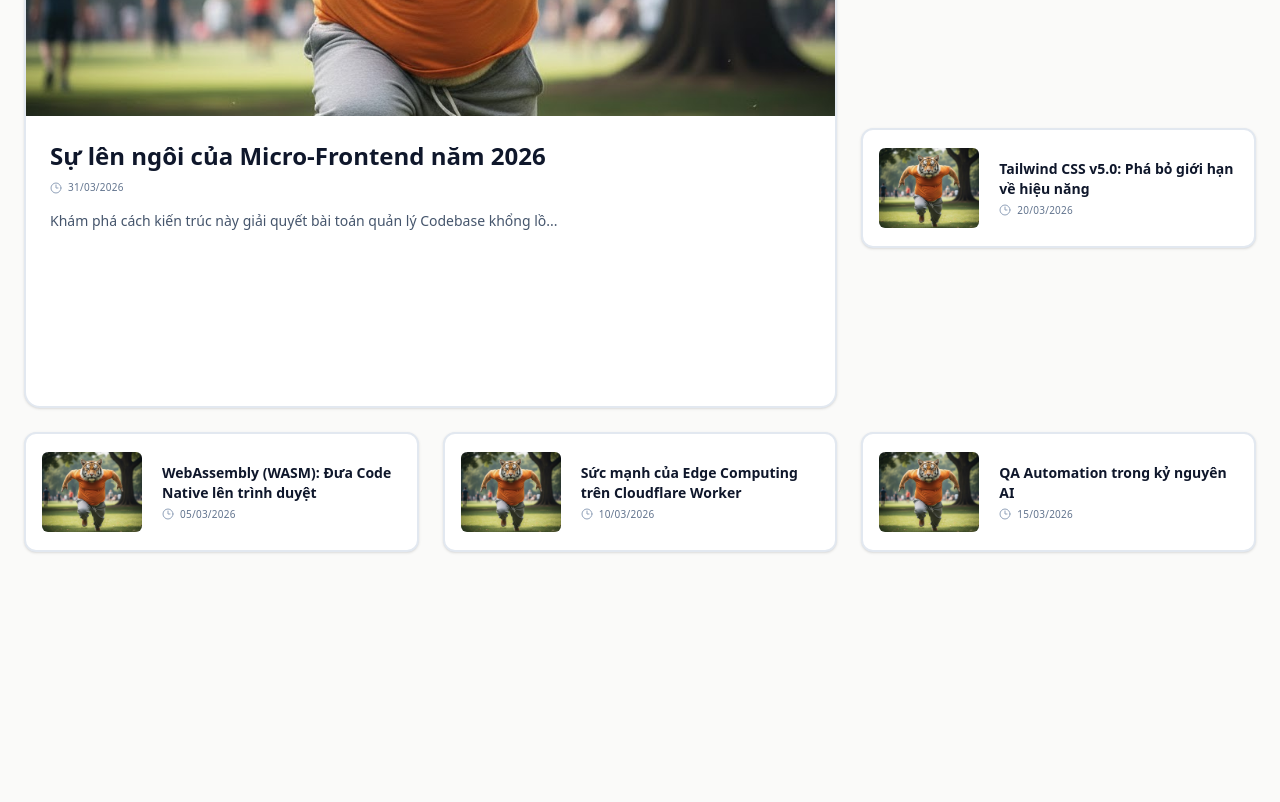
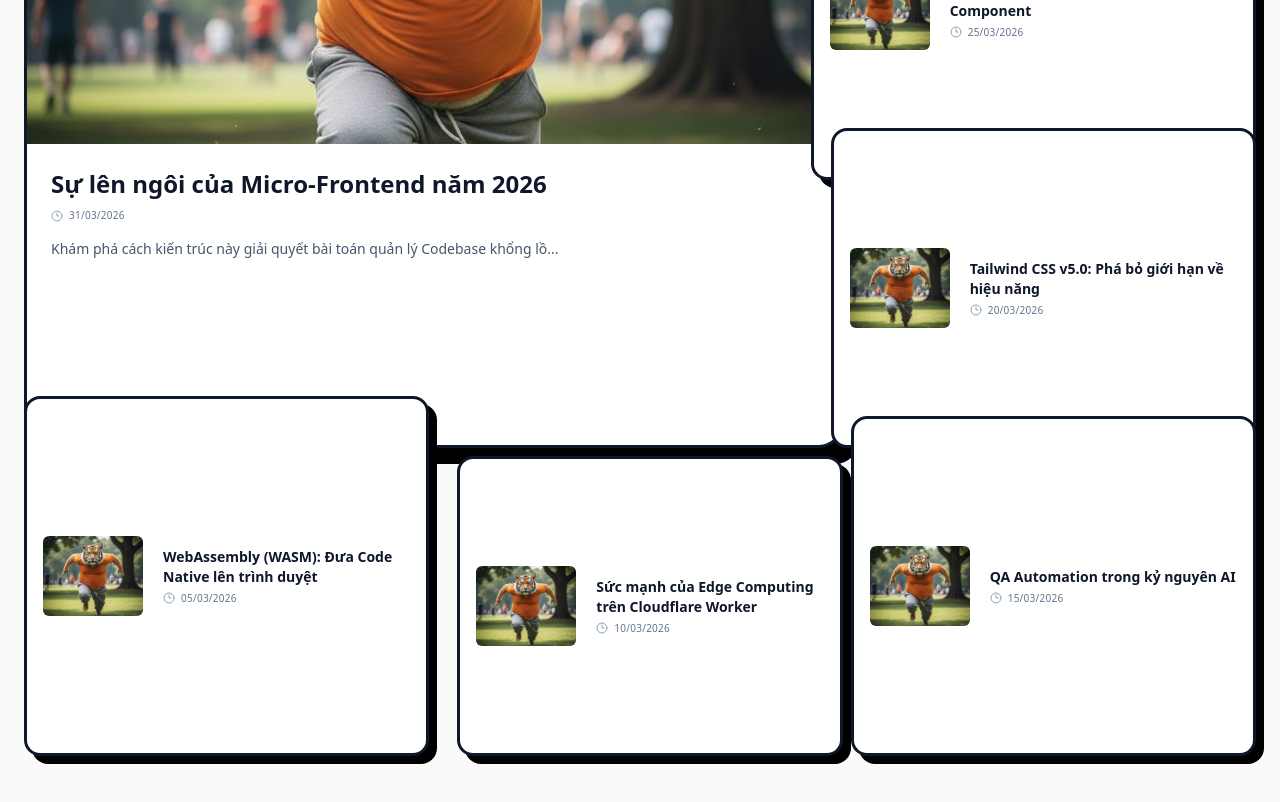
Before and after one commit to tuanpa00180/Fatcat, a Next.js app: page /blog/tech-2026 in a window 1280 px wide. Shown: the part 400-1202 px from the top of the page. Built offline with nearby package versions, Linux system fonts and the light colour scheme.

Commit message:
Fix: Fix the clock wise on tech-2026 main page 10th times

```diff
--- a/src/app/blog/tech-2026/page.tsx
+++ b/src/app/blog/tech-2026/page.tsx
@@ -62,10 +62,11 @@ const PostCard = ({
 }) => {
   return (
     <Link
-      href={`/blog/${post.id}`}
-      className={`group block relative bg-white border-2 border-slate-200 overflow-hidden transition-all hover:border-emerald-500 shadow-sm ${
-        isFeatured ? "rounded-2xl h-full" : "rounded-xl h-[120px]"
-      }`}
+href={`/blog/${post.id}`}
+      className={`group block relative bg-white border-[3px] border-slate-900 overflow-hidden transition-all duration-300
+        hover:-translate-y-2 hover:-translate-x-1 hover:shadow-[12px_12px_0px_0px_rgba(16,185,129,1)]
+        ${isFeatured ? 'rounded-3xl shadow-[16px_16px_0px_0px_rgba(0,0,0,1)]' : 'rounded-2xl shadow-[8px_8px_0px_0px_rgba(0,0,0,1)]'}
+        w-full h-full`}
     >
       <div
         className={`flex ${isFeatured ? "flex-col h-full" : "items-center h-full gap-5 p-4"}`}
@@ -114,14 +115,9 @@ export default function Tech2026Page() {
 
 const [featuredPost, ...otherPosts] = posts;
 
-  // Thứ tự area khớp với sơ đồ 2x2 và vòng quay chữ L
-  const clockwisePositions = [
-    "pos-1", // Ô [1,3] - Trên cùng bên phải
-    "pos-2", // Ô [2,3] - Giữa bên phải
-    "pos-3", // Ô [3,3] - Dưới cùng bên phải
-    "pos-4", // Ô [3,2] - Dưới cùng ở giữa
-    "pos-5", // Ô [3,1] - Dưới cùng bên trái
-  ];
+
+  // Thứ tự class tầng (Staircase layers)
+  const layerClasses = ["layer-1", "layer-2", "layer-3", "layer-4", "layer-5"];
 
   return (
     <div className="min-h-screen bg-stone-50 pb-20">
@@ -148,15 +144,15 @@ const [featuredPost, ...otherPosts] = posts;
           <div className="h-0.5 flex-1 bg-slate-200 rounded-full"></div>
         </header>
 
-<section className="grid-tech-layout mt-12">
-          {/* LÕI VUÔNG 2x2 */}
-          <div className="pos-featured w-full h-full">
+<section className="grid-staircase mt-20">
+          {/* BÀI FEATURED - GỐC CẦU THANG */}
+          <div className="layer-0 group">
             <PostCard post={featuredPost} isFeatured={true} />
           </div>
 
-          {/* 5 BÀI CHỮ L ÔM QUANH */}
+          {/* CÁC BẬC THANG TIẾP THEO */}
           {otherPosts.slice(0, 5).map((post, index) => (
-            <div key={post.id} className={`${clockwisePositions[index]} w-full h-full`}>
+            <div key={post.id} className={`${layerClasses[index]}`}>
                <PostCard post={post} isFeatured={false} />
             </div>
           ))}
--- a/src/app/globals.css
+++ b/src/app/globals.css
@@ -1,34 +1,29 @@
 @import "tailwindcss";
 
 @theme {
-  /* Vẽ lại ma trận 3x3:
-     [FEAT] [FEAT] [A1]
-     [FEAT] [FEAT] [A2]
-     [A5]   [A4]   [A3]
-  */
-  --grid-template-tech:
+  --grid-template-staircase:
     "feat feat a1"
     "feat feat a2"
     "a5   a4   a3";
 }
 
 @layer utilities {
-  .grid-tech-layout {
+  .grid-staircase {
     display: grid;
     grid-template-columns: repeat(3, 1fr);
-    /* Ép chiều cao cố định để tạo thành các ô vuông hoàn hảo */
-    grid-template-rows: repeat(3, 280px);
-    grid-template-areas: var(--grid-template-tech);
-    gap: 1.5rem;
+    grid-template-rows: repeat(3, 300px); /* Tăng chiều cao để tạo không gian đè */
+    grid-template-areas: var(--grid-template-staircase);
+    /* Giảm gap hoặc bỏ gap để các thẻ sát nhau hơn trước khi dùng margin âm */
+    gap: 0.5rem;
   }
 
-  /* Định nghĩa chính xác từng Area */
-  .pos-featured { grid-area: feat !important; }
-  .pos-1 { grid-area: a1 !important; }
-  .pos-2 { grid-area: a2 !important; }
-  .pos-3 { grid-area: a3 !important; }
-  .pos-4 { grid-area: a4 !important; }
-  .pos-5 { grid-area: a5 !important; }
+  /* Định nghĩa các tầng (Layer) */
+  .layer-0 { grid-area: feat; z-index: 10; } /* To nhất - Tầng dưới cùng hoặc trên cùng tùy ý bạn */
+  .layer-1 { grid-area: a1; z-index: 20; margin-left: -40px; margin-bottom: -40px; }
+  .layer-2 { grid-area: a2; z-index: 30; margin-top: -20px; margin-left: -20px; }
+  .layer-3 { grid-area: a3; z-index: 40; margin-top: -40px; }
+  .layer-4 { grid-area: a4; z-index: 50; margin-left: 20px; }
+  .layer-5 { grid-area: a5; z-index: 60; margin-top: -60px; }
 }
 
 /* Các tiện ích hỗ trợ hiệu ứng 3D (Quan trọng cho hiệu ứng lật sách) */
```
